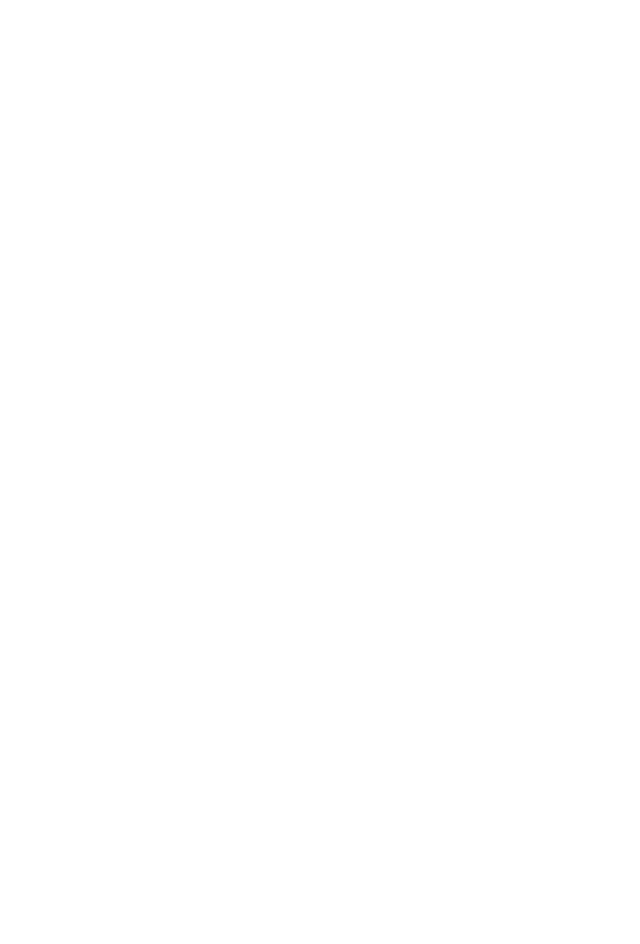
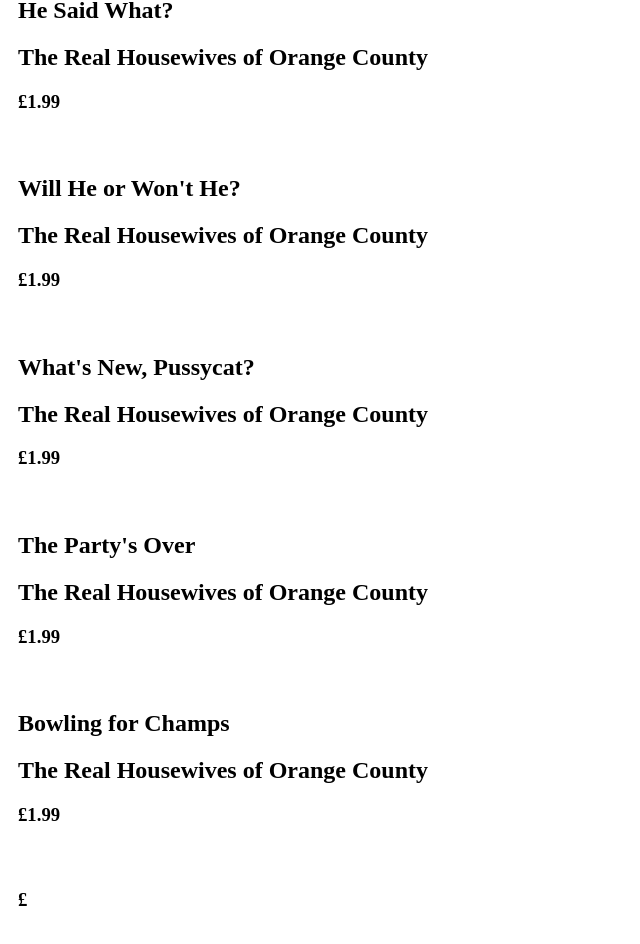
Before and after one commit to black-codher-bootcamp-2022-daly/unit-04-react-assessment-tarajaneseton, a React (Create React App) app: page / in a window 1280 px wide. Shown: the part 4574-5518 px from the top of the page, without its empty margins (0-640 px from the left). Before the commit the page ends 3516 px from the top, so only its background shows below. Built offline with nearby package versions, Linux system fonts and the light colour scheme.

Commit message:
map and props work now

```diff
--- a/src/App.js
+++ b/src/App.js
@@ -1,40 +1,71 @@
-import "./styles/App.css";
-import React from "react";
-import musicdata from "./models/data.json";
-// import { Product } from "./components/Product.js";
+// import "./styles/App.css";
+import React, { useState } from "react";
+import data from "./models/data.json";
+import Product from "./components/Product.js";
 
-// usestate is used to store the tracks in the state.
-// const App = (props) => {
-// const [tracks] = useState(data);
+//this maps through the data
+function App() {
+  const [products] = useState(data);
+
+  return (
+  <Productlist>
+    {products.map((product) => (
+    <Product key={product.trackId} trackName={product.trackName} artistName={product.artistName} trackPrice={product.trackPrice}/>
+    ))}
+    </Productlist>
+    );
+}
 
 
-function App() {
-return (
-      <div className="App">
-<header className="App-header">
-<a className="App-link"
-href="https://imusicstore.netlify.app/"
- target="_blank"
-rel="noopener noreferrer"
-        >
-         View Example Mediastore App
-        </a>
-      </header>
-      {/* <Product /> */}
-      {
-musicdata.map( data => {
-    return(
-      <div className="box" key={ data.trackId }> <br />
-           <strong> { data.trackName }</strong><br />
-           { data.artistName } <br />
-           { data.currency } { data.trackPrice } <br />
-           { data.artworkUrl100 }
 
-      </div>
-    )
-})
-}
-</div>
-);
+function Productlist(props) {
+  return (
+  <div>
+    <h1>Tara's Music Store App</h1>
+<div className="productlist-container">
+  {props.children}
+  </div>
+  </div>
+  );
 }
 export default App;
+
+// usestate is used to store the tracks in the state. This is the code i've created based on lecture .doesnt work. Change Product to Music in the import
+// const App = (props) => {
+// const [musics] = useState(data);
+
+// return musics.map(music => <Music key={music.id} music={music}/>);
+// }
+// export default App;
+
+//the below function works to display the books in the browser. In order for it to work you need to rename the json import as musicdata instead of data
+// function App() {
+// return (
+//       <div className="App">
+// <header className="App-header">
+// <a className="App-link"
+// href="https://imusicstore.netlify.app/"
+//  target="_blank"
+// rel="noopener noreferrer"
+//         >
+//          View Example Mediastore App
+//         </a>
+//       </header>
+//       {/* <Product /> */}
+//       {
+// musicdata.map( data => {
+//     return(
+//       <div className="box" key={ data.trackId }> <br />
+//            <strong> { data.trackName }</strong><br />
+//            { data.artistName } <br />
+//            { data.currency } { data.trackPrice } <br />
+//            { data.artworkUrl100 }
+
+//       </div>
+//     )
+// })
+// }
+// </div>
+// );
+// }
+// export default App;
--- a/src/components/Product.js
+++ b/src/components/Product.js
@@ -1,72 +1,81 @@
 import React from 'react';
-import "./styles/App.css"
-import musicdata from "./models/data.json";
+// import "./styles/App.css"
 import PropTypes from "prop-types";
 
-// map works however moving it from app.js to product.js resultd in it no longer working. it cant locate files in this component
-export const Product = () => {
+//Each object in the JSON file should be rendered by your <Product/> component.
+
+// Each product should have a button to Add to Basket. When clicked the item should be removed from <ProductList/> and added to your <Basket/> component.
+// Expected props for the <Product/> component are listed below:
+
+// Props
+// Example expected props. Please note this is not an exhaustive list, but the minimum props required for assessment.
+
+// <Product
+//     kind={kind}
+//     id={trackId}
+//     name={trackName}
+//     thumbnail={artworkUrl100}
+//     price={trackPrice}
+//     addToBasket={addToBasket}
+//     removeFromBasket={removeFromBasket} />
+
+//here i am copying tobias code. it still doesnt work
+
+// function Product({product}) {
+//     const { name } = product.trackName;
+//     const { id } = product.trackId;
+//     const { kind } = product.kind;
+//     return (
+//         <div>
+//             <h2>{name}</h2>
+//         </div>
+//     );
+// }
+
+// export default Product;
+
+// The below code creates props. its been created using the slides video but doesnt work
+
+function Product({ trackName, artistName, trackPrice, kind, trackId,  }) {
     return (
-        <>
-        <div className="product-container">
+        <div style={{
+            backgroundColor: "lilac",
+            padding: "10px",
+            marginBottom: "4px"
+        }}
+        >
+            <h2>{trackName}</h2>
+            <h2>{artistName}</h2>
+            <h3>£{trackPrice}</h3>
 
-           </div>
-        </>
+        </div>
     );
-};
+}
 
+export default Product;
 
-// slides
-// const { artistName,
-//         trackName,
-//         trackPrice,
-//         currency,
-//         artworkUrl60
-//  } = props.track;
+Product.propTypes = {
+    trackName: PropTypes.string.isRequired,
+    artistName: PropTypes.string.isRequired,
+    trackPrice: PropTypes.number.isRequired
 
-//  <div className="track">
-//     <img src={artworkUrl60} alt={title}/>
-//     <div>
-//         <h2 artistName={artistName}>{artistName}</h2>
-//         <h2 trackName={trackName}>{trackName}</h2>
-//     </div>
-//  </div>
+}
 
+    // const { kind,
+    //     trackId,
+    //     trackName,
+    //     artworkUrl100,
+    //     trackPrice
+    //     addToBasket
+    //     removeFromBasket } = props.music;
 
-// * <div className="track">
-//     <img src={artworkUrl100} alt={trackName}/>
-// <div>
-//     <h2 trackName={trackName}>{trackName}</h2>
-//     <h2 artistName={artistName}>{artistName}</h2>
-//     <h2 trackPrice={trackPrice}>{trackPrice}</h2>
-
-// </div>
-// </div>
-// ); */}
-// // export function Product(props) {
-//     // const books = data;
-//     // const { trackName, artistName, trackPrice, artworkUrl100 } = props
-
-// // export const Track = (props) => {
-// //     return (
-// //             <div>
-// //             <h1>{props.trackName}</h1>
-// //             <h2>{props.artistName}</h2>
-// //             <h3>{props.trackPrice}</h3>
-// //             <img src={props.artworkUrl100} alt={props.trackName}/>
-
-// //         </div>
-// //     );
-
-// // }
-
-// // export const Productlist = (props) =>
-// // {
-// //     return (
-// //         <main>
-// //             {props.products.map(
-// //                 (item) =>
-// //                 <Product trackName={item.trackName} artistName={item.artistName} trackPrice={item.trackPrice} artworkUrl100={item.artworkUrl100}/>
-// //                 )}
-// //         </main>
-// //         )
-// //     }
+    // <div className="music">
+    // kind={kind}
+    // id={trackId}
+    // <h2 name={trackName}>{trackName}</h2>
+    // <img src thumbnail={artworkUrl100}/>
+    // price={trackPrice}
+    // addToBasket={addToBasket}
+    // removeFromBasket={removeFromBasket} />
+    // </div>
+// }
--- a/src/index.js
+++ b/src/index.js
@@ -1,13 +1,13 @@
 import React from 'react';
 import ReactDOM from 'react-dom/client';
 import App from './App.js';
-// import Product from './components/Product.js';
+import Product from './components/Product.js';
 
 const root = ReactDOM.createRoot(document.getElementById('root'));
 
 root.render(
   <React.StrictMode>
     <App />
-    {/* <Product /> */}
+    <Product />
   </React.StrictMode>
 );
```
Also changed, not shown: src/components/ProductList.js (+12 -0 lines).
